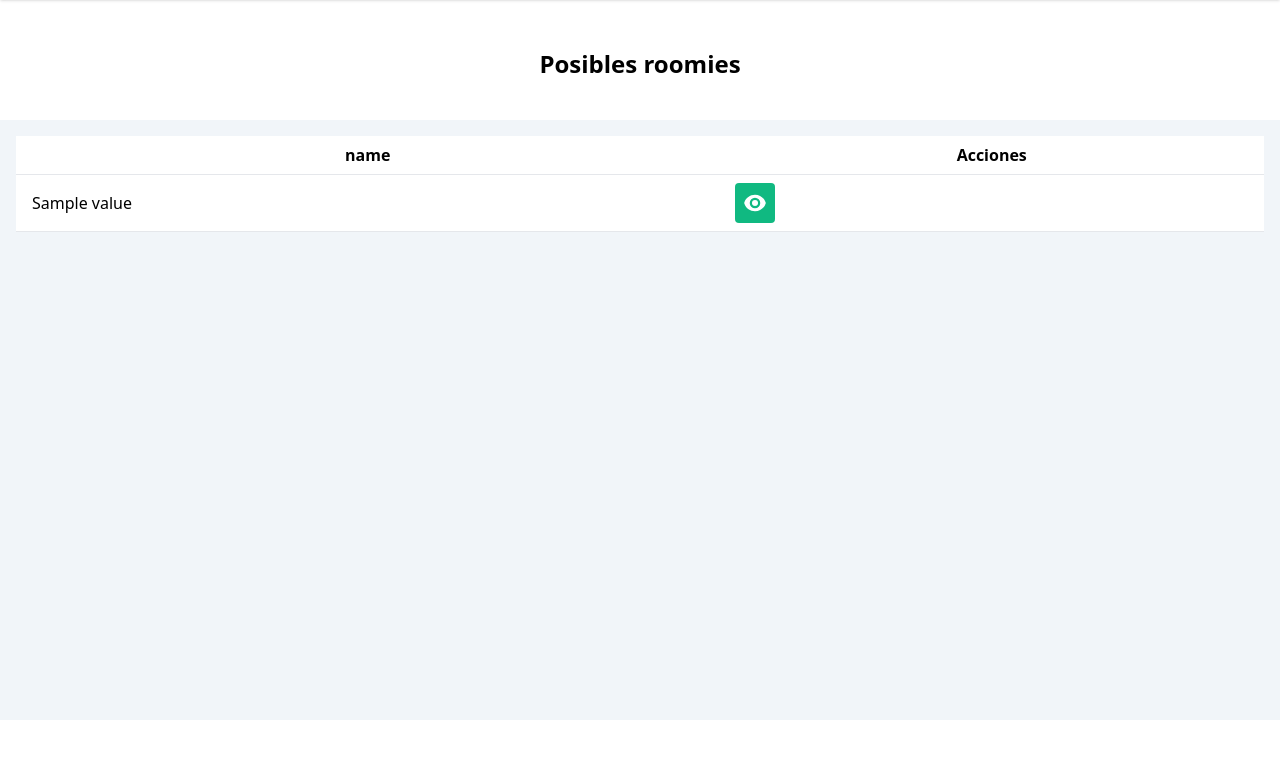
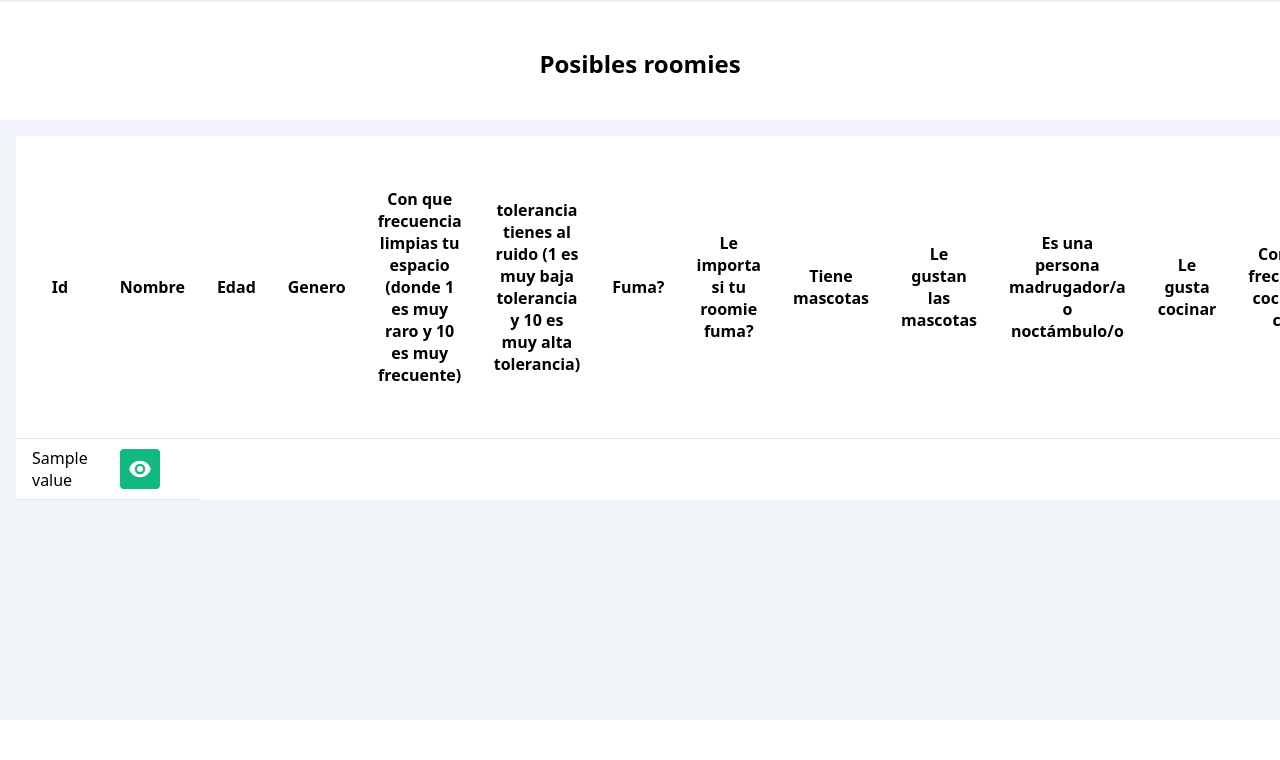
Before and after one commit to Esteban2002Dev/whos_your_roomie, a Flask app: template templates/pages/roomies/information.html in a window 1280 px wide. Shown: the part 50-810 px from the top of the page. Run offline with Flask 3, Linux system fonts and the light colour scheme; the template is opened without the code that fills it: most values are stand-ins (such as "Sample title", 1, 10 or a date in 2020).

Commit message:
Add(roomies): function to normalize data froms csv
Refactor details and information table to show normalized data

```diff
--- a/templates/pages/roomies/information.html
+++ b/templates/pages/roomies/information.html
@@ -13,9 +13,28 @@
                     <table class="min-w-full bg-white">
                         <thead>
                             <tr>
-                                {% for key in data[0].keys() %}
-                                    <th class="py-2 px-4 border-b">{{ key }}</th>
-                                {% endfor %}
+                                <th class="py-2 px-4 border-b">Id</th>
+                                <th class="py-2 px-4 border-b">Nombre</th>
+                                <th class="py-2 px-4 border-b">Edad</th>
+                                <th class="py-2 px-4 border-b">Genero</th>
+                                <th class="py-2 px-4 border-b">Con que frecuencia limpias tu espacio (donde 1 es muy raro y 10 es muy frecuente)</th>
+                                <th class="py-2 px-4 border-b">tolerancia tienes al ruido (1 es muy baja tolerancia y 10 es muy alta tolerancia)</th>
+                                <th class="py-2 px-4 border-b">Fuma?</th>
+                                <th class="py-2 px-4 border-b">Le importa si tu roomie fuma?</th>
+                                <th class="py-2 px-4 border-b">Tiene mascotas</th>
+                                <th class="py-2 px-4 border-b">Le gustan las mascotas</th>
+                                <th class="py-2 px-4 border-b">Es una persona madrugador/a o noctámbulo/o</th>
+                                <th class="py-2 px-4 border-b">Le gusta cocinar</th>
+                                <th class="py-2 px-4 border-b">Con qué frecuencia cocina en casa</th>
+                                <th class="py-2 px-4 border-b">Qué tipo de música escucha</th>
+                                <th class="py-2 px-4 border-b">Con qué frecuencia escucha música en casa</th>
+                                <th class="py-2 px-4 border-b">Hobbie</th>
+                                <th class="py-2 px-4 border-b">Prefiere pasar tiempo en casa o fuera de casa (1 es fuera de casa y 10 es en casa)</th>
+                                <th class="py-2 px-4 border-b">Qué tan sociable es (1 es muy solitario y 10 es muy sociable)</th>
+                                <th class="py-2 px-4 border-b">Con qué frecuencia invita a amigos o familiares a casa (1 es muy raro y 10 es muy frecuente)</th>
+                                <th class="py-2 px-4 border-b">Le importa si su roomie invita a amigos o familiares (1 es no tolerancia y 10 es total tolerancia)</th>
+                                <th class="py-2 px-4 border-b">Qué tan importante es para el tener un espacio silencioso para trabajar o estudiar (1 es nada importante y 10 es muy importante)</th>
+                                <th class="py-2 px-4 border-b">Le gustan las fiestas o prefiere ambientes tranquilos (1 es tranquilo y 10 es fiestas)</th>
                                 <th class="py-2 px-4 border-b">Acciones</th>
                             </tr>
                         </thead>
@@ -23,7 +42,7 @@
                             {% for row in data %}
                                 <tr class="hover:bg-zinc-100">
                                     {% for value in row.values() %}
-                                    <td class="py-2 px-4 border-b">{{ value }}</td>
+                                        <td class="py-2 px-4 border-b {{ 'text-red-500' if value == 'Sí' else 'text-emerald-500' if value == 'No' else '' }}">{{ value }}</td>
                                     {% endfor %}
                                     <td class="py-2 px-4 border-b">
                                         <a type="button" href="{{ url_for('get_roomie_by_id', id=row['id_usuario']) }}"
@@ -44,40 +63,4 @@
             {% endif %}
         </div>
     </div>
-    <!-- <div class="container bg-slate-100 w-auto h-auto p-6 overflow-hidden rounded-2xl shadow-xl">
-        {% if data %}
-            <div class="container bg-white overflow-y-auto rounded-xl">
-                <table class="min-w-full">
-                    <thead>
-                        <tr>
-                            {% for key in data[0].keys() %}
-                                <th class="py-2 px-4 border-b">{{ key }}</th>
-                            {% endfor %}
-                            <th class="py-2 px-4 border-b">Acciones</th>
-                        </tr>
-                    </thead>
-                    <tbody>
-                        {% for row in data %}
-                            <tr class="hover:bg-zinc-100">
-                                {% for value in row.values() %}
-                                <td class="py-2 px-4 border-b">{{ value }}</td>
-                                {% endfor %}
-                                <td class="py-2 px-4 border-b">
-                                    <a type="button" href="{{ url_for('get_roomie_by_id', id=row['id_usuario']) }}"
-                                    class="inline-flex text-white bg-emerald-500 border-0 py-2 px-2 focus:outline-none hover:bg-emerald-600 rounded text-lg">
-                                        <svg xmlns="http://www.w3.org/2000/svg" viewBox="0 0 24 24" fill="currentColor" class="size-6">
-                                            <path d="M12 15a3 3 0 1 0 0-6 3 3 0 0 0 0 6Z" />
-                                            <path fill-rule="evenodd" d="M1.323 11.447C2.811 6.976 7.028 3.75 12.001 3.75c4.97 0 9.185 3.223 10.675 7.69.12.362.12.752 0 1.113-1.487 4.471-5.705 7.697-10.677 7.697-4.97 0-9.186-3.223-10.675-7.69a1.762 1.762 0 0 1 0-1.113ZM17.25 12a5.25 5.25 0 1 1-10.5 0 5.25 5.25 0 0 1 10.5 0Z" clip-rule="evenodd" />
-                                        </svg>
-                                    </a>
-                                </td>
-                            </tr>
-                        {% endfor %}
-                    </tbody>
-                </table>
-            </div>
-        {% else %}
-            <p>No hay data disponible.</p>
-        {% endif %}
-    </div> -->
 {% endblock %}
```
Also changed, not shown: controllers/roomies.py (+15 -0 lines), static/dist/css/output.css (+50 -0 lines), templates/pages/roomies/roomie_details.html (+7 -19 lines).
